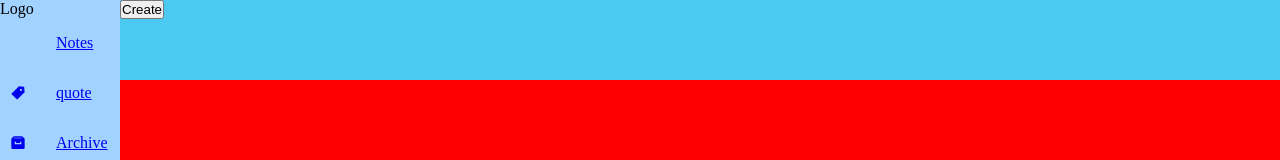
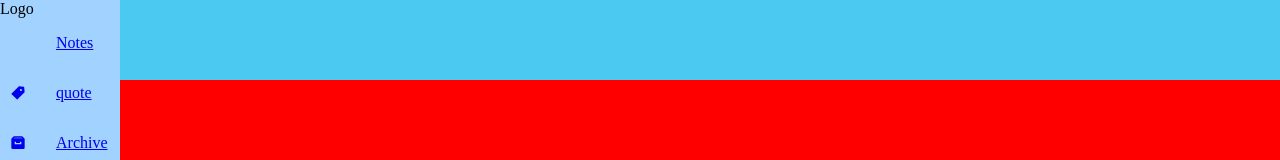
Before and after one commit to compl3xX/NoteIT, a React (Vite) app: page /trash in a window 1280 px wide. Shown: the top 160 px of the page. Built offline with nearby package versions, Linux system fonts and the light colour scheme; some icons are missing.

Commit message:
create-note-according-to-page

```diff
--- a/src/components/Modal/CreateNoteModal/CreateNoteModal.jsx
+++ b/src/components/Modal/CreateNoteModal/CreateNoteModal.jsx
@@ -11,8 +11,6 @@ import { v4 } from "uuid"
 const CreateNoteModal = () => {
 
     const EditNote = useSelector(state => state.note.editNote)
-
-    // console.log(EditNote.title)
 
     const [title, setTitle] = useState(EditNote?.title || '');
 
--- a/src/components/NavBar/NavBar.jsx
+++ b/src/components/NavBar/NavBar.jsx
@@ -1,6 +1,6 @@
 import React from 'react'
 import './NavBar.scss'
-import { useDispatch ,useSelector} from "react-redux"
+import { useDispatch, useSelector } from "react-redux"
 import { toggleCreateNodeModal } from "../../features"
 
 import { useLocation } from "react-router-dom"
@@ -9,11 +9,15 @@ const NavBar = () => {
 
     const dispatch = useDispatch();
 
-    const location = useLocation();
+    const { pathname } = useLocation();
+
+    let hidden = true
+
+    if (pathname === '/archive' || pathname === '/trash') hidden = false
 
     return (
         <div className="NavBar">
-            <button onClick={() => { dispatch(toggleCreateNodeModal(true)) }}>Create</button>
+            {hidden && <button onClick={() => { dispatch(toggleCreateNodeModal(true)) }}>Create</button>}
         </div>
     )
 }
--- a/src/components/TextEditor/TextEditor.jsx
+++ b/src/components/TextEditor/TextEditor.jsx
@@ -46,6 +46,7 @@ const TextEditor = ({ editorProps }) => {
 
 
         if (valid === 3) {
+
             dispatch(noteAdd(note))
             dispatch(toggleCreateNodeModal(false))
             setContent('');
--- a/src/pages/AllNotes/AllNotes.jsx
+++ b/src/pages/AllNotes/AllNotes.jsx
@@ -8,7 +8,6 @@ const AllNotes = () => {
 
     const allNotes = useSelector(state => state.note.allNotes)
 
-
     return (
         <div>
             <NoteCard notes={allNotes} type="allnotes" />
--- a/src/utils/getButton.jsx
+++ b/src/utils/getButton.jsx
@@ -3,8 +3,6 @@ import { addToArchive, addToTrash, editNote, toggleCreateNodeModal } from "../fe
 import { useDispatch } from "react-redux"
 
 const getButton = ({ type, note, dispatch }) => {
-
-
 
     const editHandler = () => {
         dispatch(editNote(note))
```
